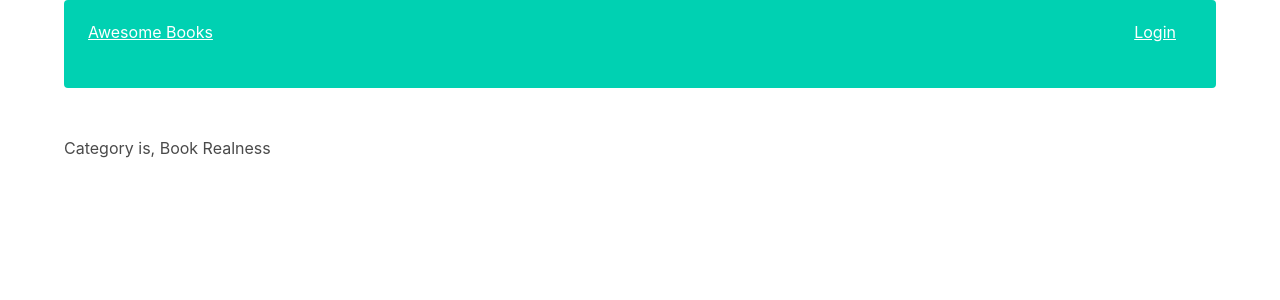
After one commit to Momentum-Team-8/django-freeshelf-sarahartsoe, a Django app: template books/templates/books/show_category.html in a window 1280 px wide. The commit adds this page. Shown: the top 300 px of the page. Run offline with Django 3.2, Linux system fonts and the light colour scheme; the template is opened without the code that fills it, so the values that code supplies are empty.

Commit message:
created show category html

```diff
--- a/books/templates/books/book_list.html
+++ b/books/templates/books/book_list.html
@@ -28,7 +28,7 @@
     <div class="content">
       <p> written by {{ book.author|linebreaksbr }}</p>
       <p> {{ book.description }}</p>
-      <p> Category: {{ book.category }}</p>
+      <p>Category: <a href="{%url 'show_category' %}">{{ book.category }}</a></p>
       <br>
       <time class="date">
         {{ book.created_date }}
--- /dev/null
+++ b/books/templates/books/show_category.html
@@ -0,0 +1,5 @@
+{% extends 'base.html' %}
+
+{% block content %}
+<h1>Category is, Book Realness</h1>
+{% endblock content %}
--- a/books/urls.py
+++ b/books/urls.py
@@ -10,4 +10,5 @@ urlpatterns = [
     path('collection/', views.book_list, name='book_list'),
     path('collection/<int:pk>/edit/', views.book_edit, name='book_edit'),
     path('collection/<int:pk>/delete', views.book_delete, name='book_delete'),
+    path('collection/categories/<slug:slug>', views.show_category, name='show_category')
 ]
--- a/books/views.py
+++ b/books/views.py
@@ -1,5 +1,5 @@
 from django.shortcuts import render, get_object_or_404, redirect
-from .models import Book
+from .models import Book, Category
 from .forms import BookForm
 from django.utils import timezone
 from django.contrib.auth.decorators import login_required
@@ -36,3 +36,7 @@ def book_delete(request, pk):
     book = get_object_or_404(Book, pk=pk)
     book.delete()
     return redirect('book_list')
+
+def show_category(request, slug):
+    category = get_object_or_404(Category, slug=slug)
+    books = category.books.all()
```
